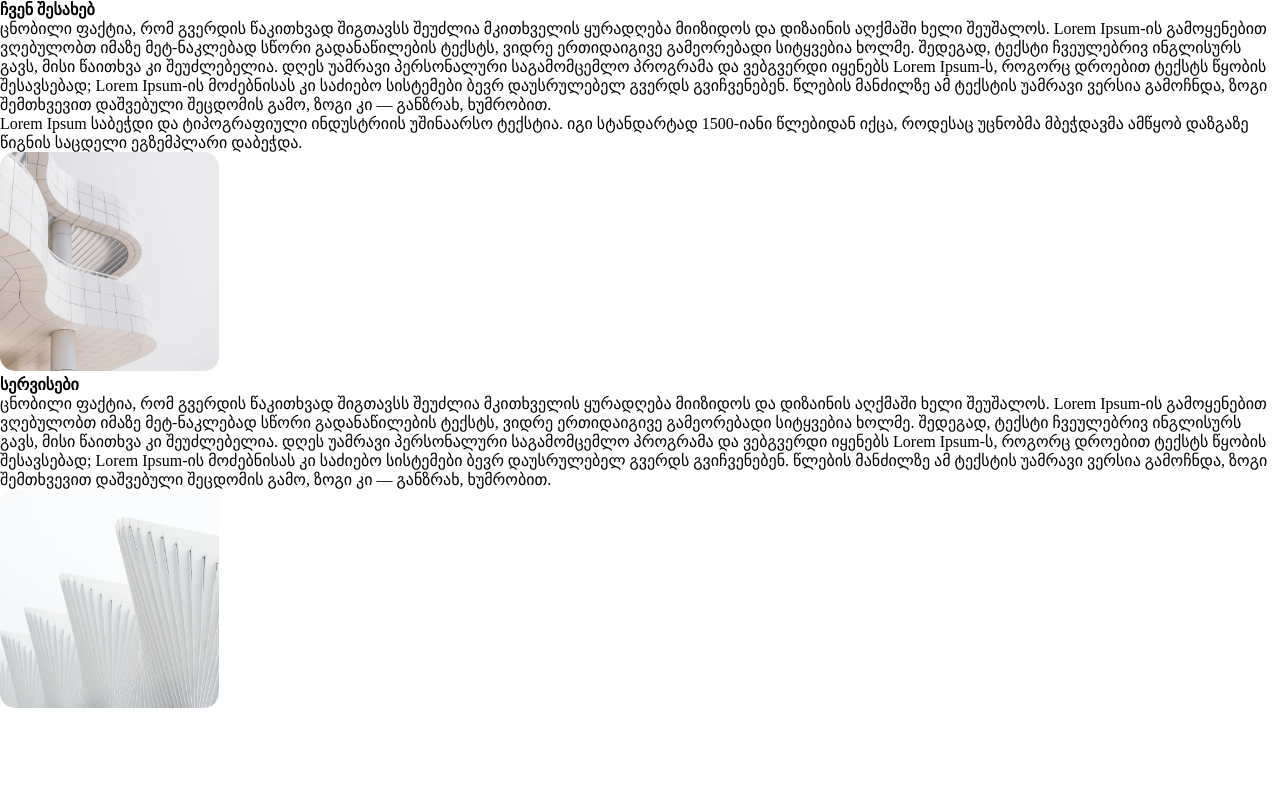
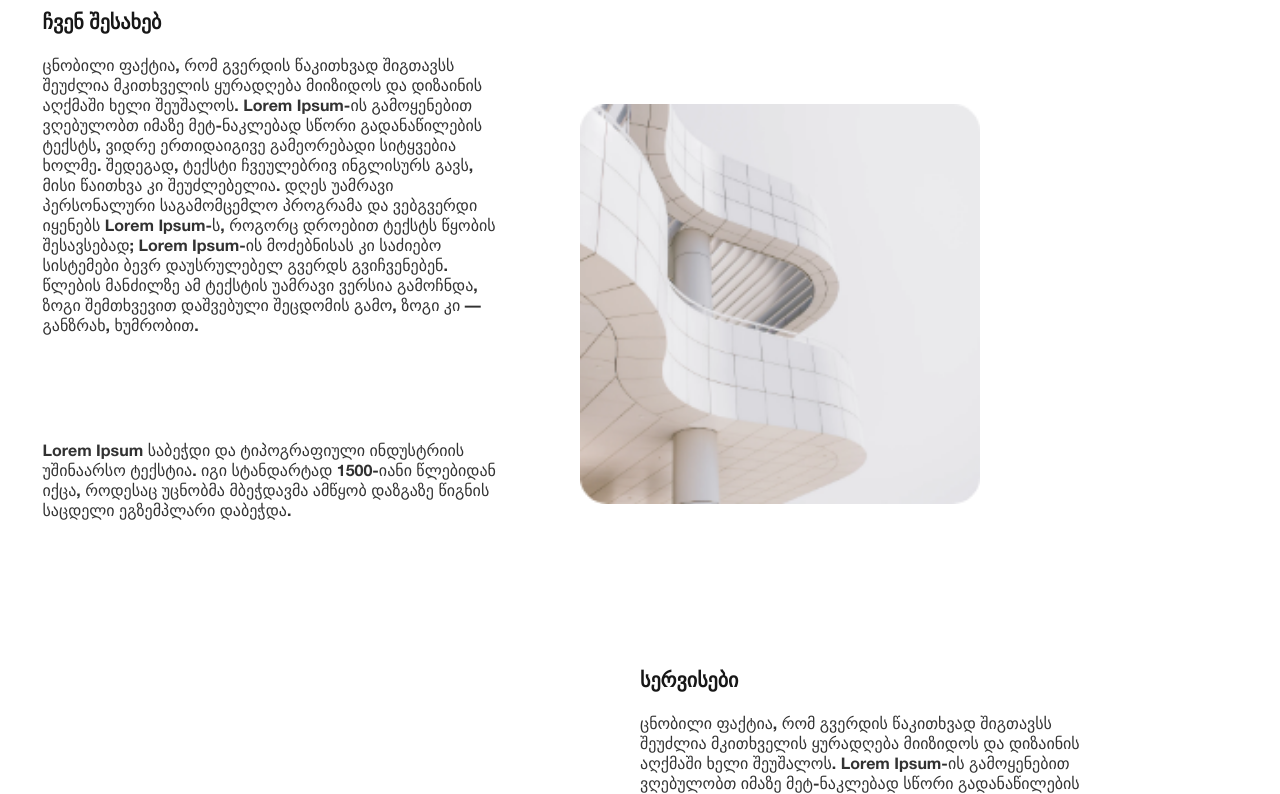
Before and after one commit to nebbieridzemariam/Homework, a plain HTML site: page index.html in a window 1280 px wide. Shown: the top 794 px of the page. Drawn offline with Linux system fonts and the light colour scheme.

Commit message:
Update style.css

```diff
--- a/style.css
+++ b/style.css
@@ -1,7 +1,69 @@
-* {
-	margin: 0px;
-	padding: 0px;
-	border: 0px;
-	font-size:100%;
+/*reset css*/
+*{
+	margin: 0;
+	padding: 0;
 	box-sizing: border-box;
+	font-size: 100%;
 }
+a{
+	text-decoration: none;
+}
+ul {
+	list-style: none;
+}
+/*reset css*/
+.satauri1 {
+	width: 197px;
+	height: 38px;
+	padding-bottom: 45px;
+	color: #171717;
+	font-size: 20px;
+	font-family: "Helvetica Neue";
+
+}
+.satauri2 {
+	width: 197px;
+	height: 38px;
+	padding-bottom: 45px;
+	color: #171717;
+	font-size: 20px;
+	margin-left: 50%;
+	font-family: "Helvetica Neue";
+}
+.container {
+	max-width: 1195px;
+	width: 100%;
+	margin: 10px auto;
+	display: block;
+}
+.box1{
+	width: 463px;
+	height: 385px;
+}
+.box2{
+	width: 463px;
+	height: 99px;
+	padding-bottom: 200px;
+
+}
+.box3{
+	width: 463px;
+	height: 385px;
+	margin-left: 50%;
+}
+.img1 {
+	width: 400px;
+	margin-top: -50%;
+	margin-left: 45%;
+	padding-bottom: 150px;
+}
+.img2 {
+	width: 400px;
+	margin-top: -240px;
+	margin-left: 5%;
+}
+.text {
+	font-family: 'HelveticaNeueBold';
+	font-size: 16px;
+	opacity: 0.8;
+}
```
